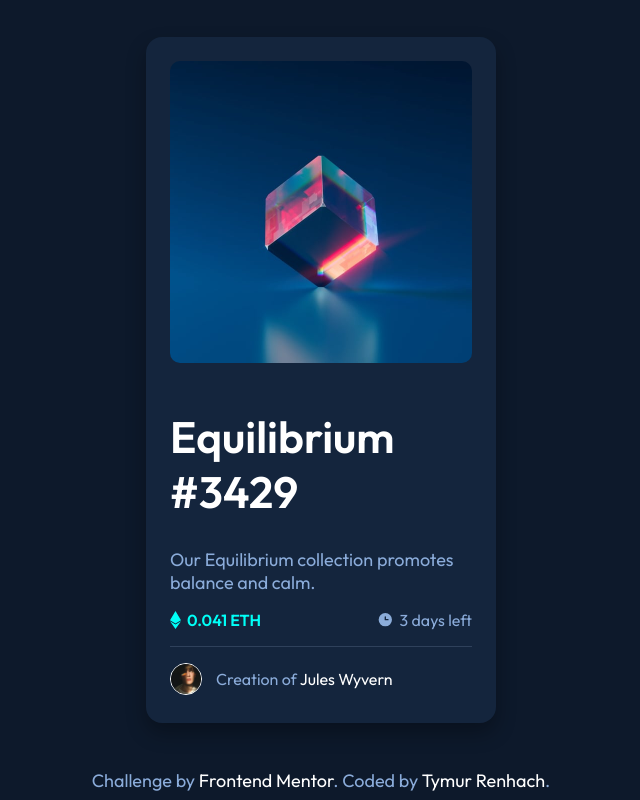
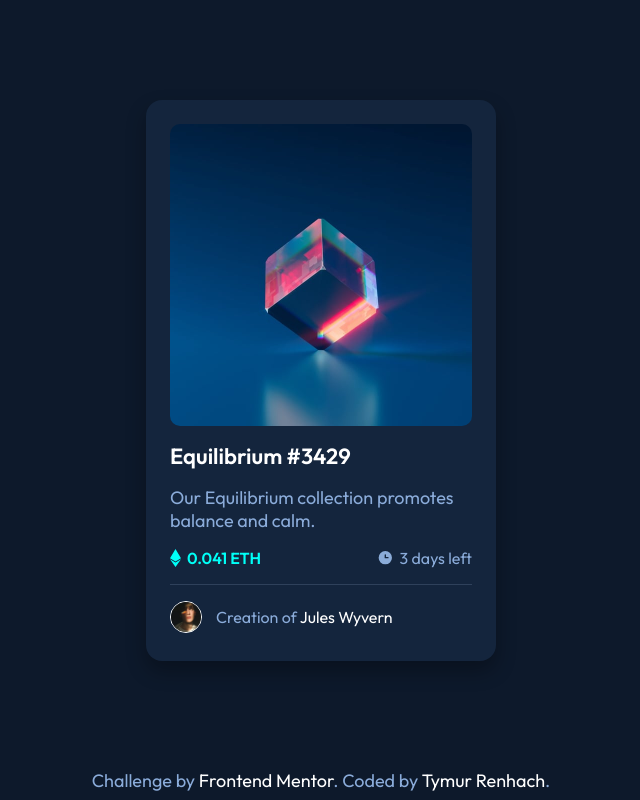
Before and after one commit to sandeshad100/NFT-Preview-Card, a plain HTML site: page index.html in a window 1280 px wide. Shown: the whole page, without its empty margins (319-959 px from the left). Drawn offline with Linux system fonts and the light colour scheme.

Commit message:
Accessibility fixed

```diff
--- a/style.css
+++ b/style.css
@@ -85,6 +85,10 @@
   font-size: 22px;
   font-weight: 600;
 }
+.card-info__title h1 {
+  margin: 0;
+  font-size: 1em;
+}
 .card-info__text {
   margin: 16px 0;
 }
```
